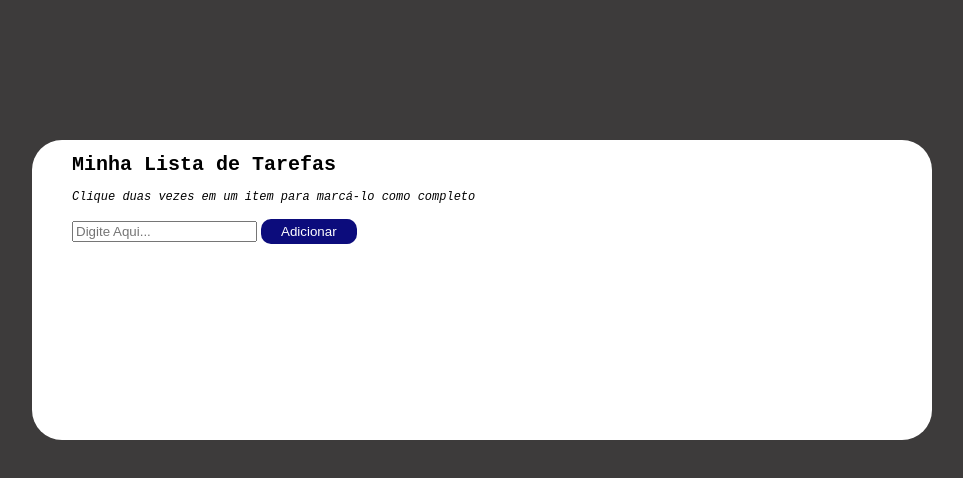
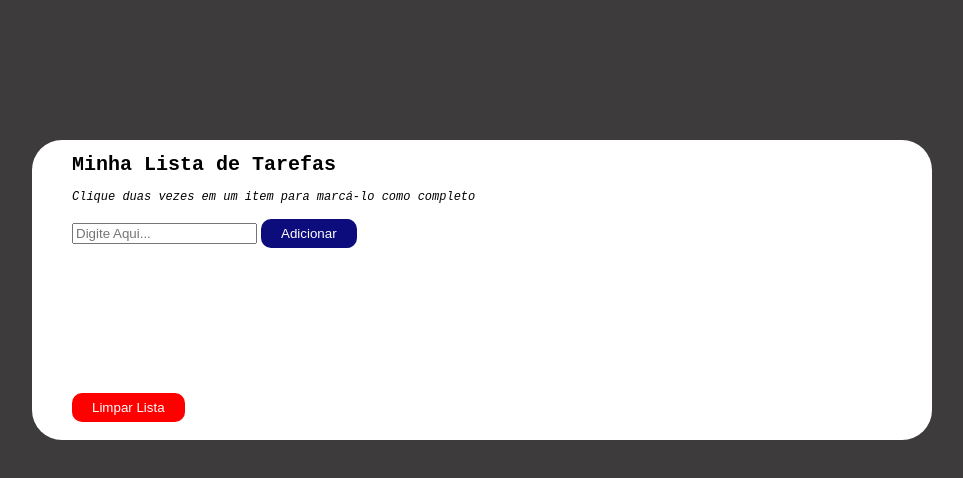
Before and after one commit to venturinn/05-trybe-project-todo-list, a website: page index.html in a window 1280 px wide. Shown: the whole page, without its empty margins (158-1121 px from the left). Drawn offline with Linux system fonts and the light colour scheme.

Commit message:
Adicionado requisito 10.

```diff
--- a/index.html
+++ b/index.html
@@ -28,6 +28,8 @@
             <ol id="lista-tarefas"></ol>
         </div>
 
+        <div id="barra-botoes"></div>
+
 
     </div>
 
--- a/script.js
+++ b/script.js
@@ -4,6 +4,7 @@ const lista = document.getElementsByTagName('ol');
 const quadroCentral = document.getElementById('quadro-central');
 const listaLi = document.getElementsByTagName('li');
 const liClass = document.getElementsByClassName('completed');
+const buttonBar = document.getElementById('barra-botoes');
 
 // Função para criar os itens da lista de tarefas
 
@@ -56,3 +57,36 @@ function addClass(event) {
 }
 
 document.addEventListener('dblclick', addClass);
+
+// Função que adiciona o botão para apagar todas as li´s
+
+function addButtonClear() {
+  const buttonClear = document.createElement('button');
+
+  buttonClear.innerText = 'Limpar Lista';
+  buttonClear.id = 'apaga-tudo';
+  buttonClear.style.paddingLeft = '20px';
+  buttonClear.style.paddingRight = '20px';
+  buttonClear.style.border = 'none';
+  buttonClear.style.color = 'white';
+  buttonClear.style.backgroundColor = 'red';
+  buttonClear.style.paddingTop = '7px';
+  buttonClear.style.paddingBottom = '7px';
+  buttonClear.style.borderRadius = '10px';
+
+  buttonBar.appendChild(buttonClear);
+}
+
+addButtonClear();
+
+// Função para apagar a lista de li´s
+
+function liClear() {
+  for (;listaLi.length > 0;) {
+    lista[0].removeChild(listaLi[0]);
+    quadroCentral.style.height = `${String(quadroCentral.offsetHeight - 20)}px`;
+  }
+}
+
+const buttonClear = document.getElementById('apaga-tudo');
+buttonClear.addEventListener('click', liClear);
--- a/style.css
+++ b/style.css
@@ -45,11 +45,18 @@ header {
   border-radius: 10px;
   padding-left: 20px;
   padding-right: 20px;
-  padding-top: 5px;
-  padding-bottom: 5px;
+  padding-top: 7px;
+  padding-bottom: 7px;
   border: none;
 }
 
 #texto-tarefa {
   outline-color: rgb(12 , 12 , 124) ;
 }
+
+#barra-botoes{
+    padding-left: 40px;
+    height: 30px;
+    width: 900px;
+    margin-top: 140px;
+}
```
